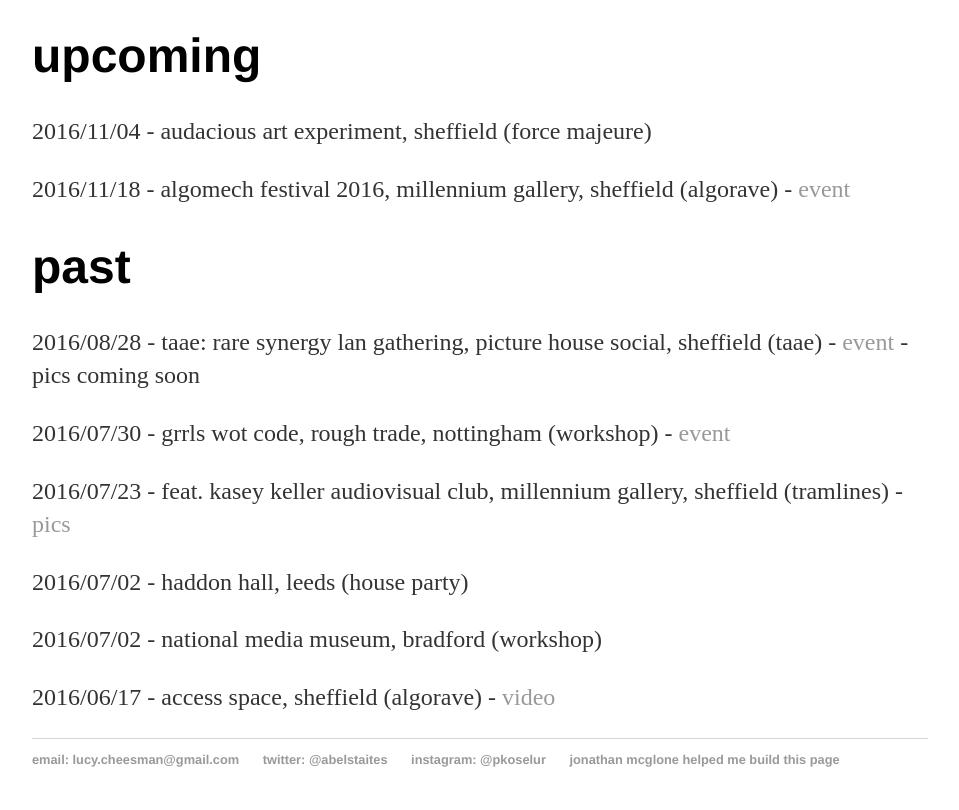
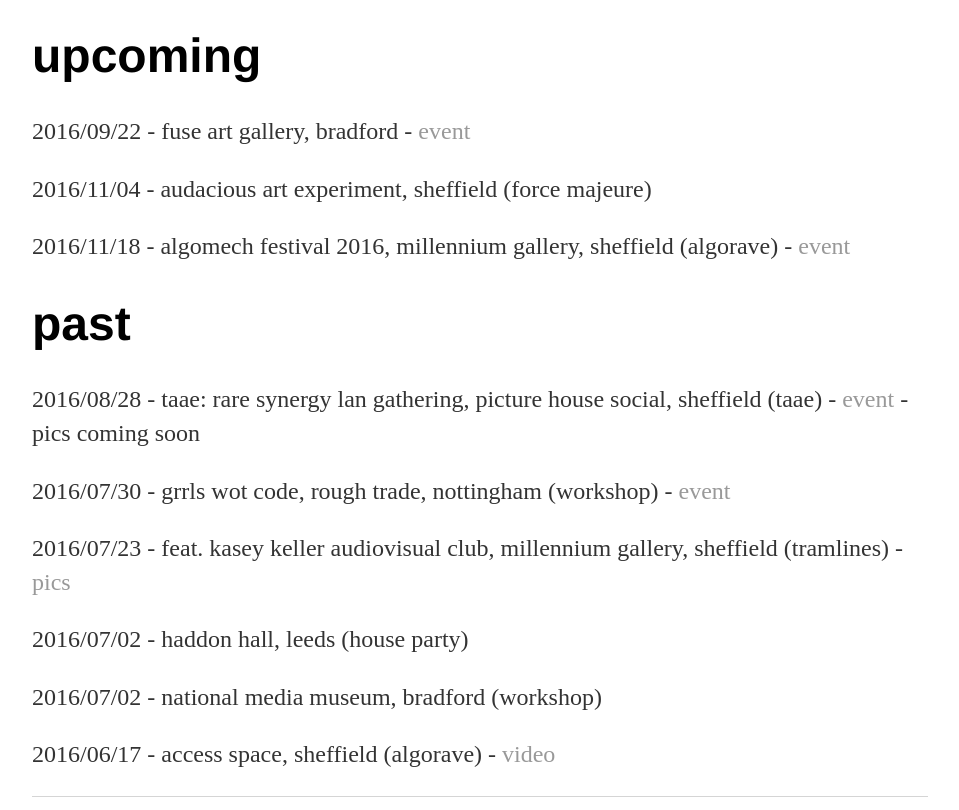
Before and after one commit to heavy-lifting/heavy-lifting.github.io, a Jekyll site: the page built from index.html, in a window 1280 px wide, cut to the strip 962-1772 px from the top of the page. Shown: the whole strip, without its empty margins (160-1119 px from the left). Built offline with Jekyll 4.4.1, drawn with Linux system fonts in a browser that asks for light colours.

Commit message:
Update index.html

```diff
--- a/index.html
+++ b/index.html
@@ -17,6 +17,7 @@
 
 <div class="upcoming"> <!-- DON'T FORGET TO UPDATE THE 'SHOWS' PAGE TOO-->
 	<h1>upcoming</h1>
+	<p>2016/09/22 - fuse art gallery, bradford - <a href="https://www.facebook.com/events/1166812990053320/">event</a><p>
 <p>2016/11/04 - audacious art experiment, sheffield (force majeure)<p>
 	<p>2016/11/18 - algomech festival 2016, millennium gallery, sheffield (algorave) - <a href="https://www.facebook.com/events/296099617423371/">event</a></p>
 </div><!-- /.blurb -->
```
